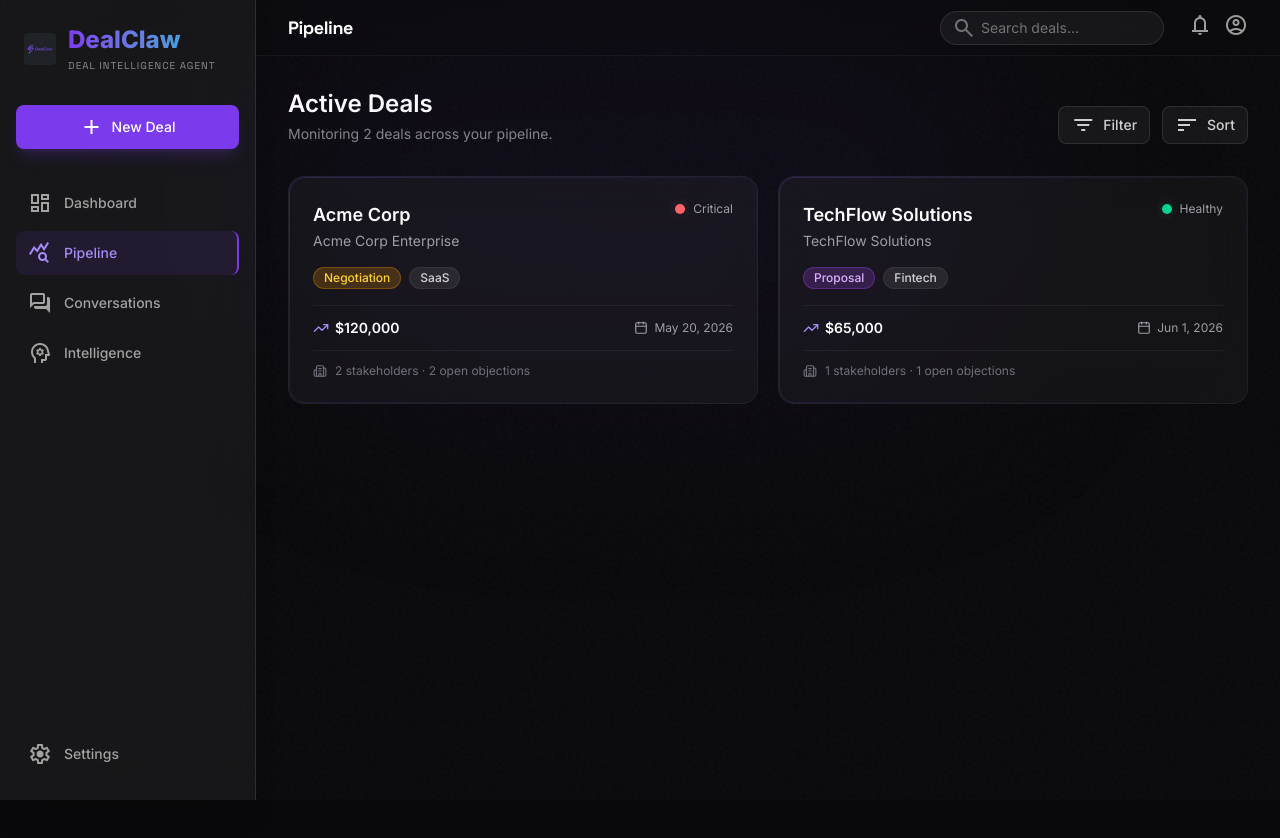
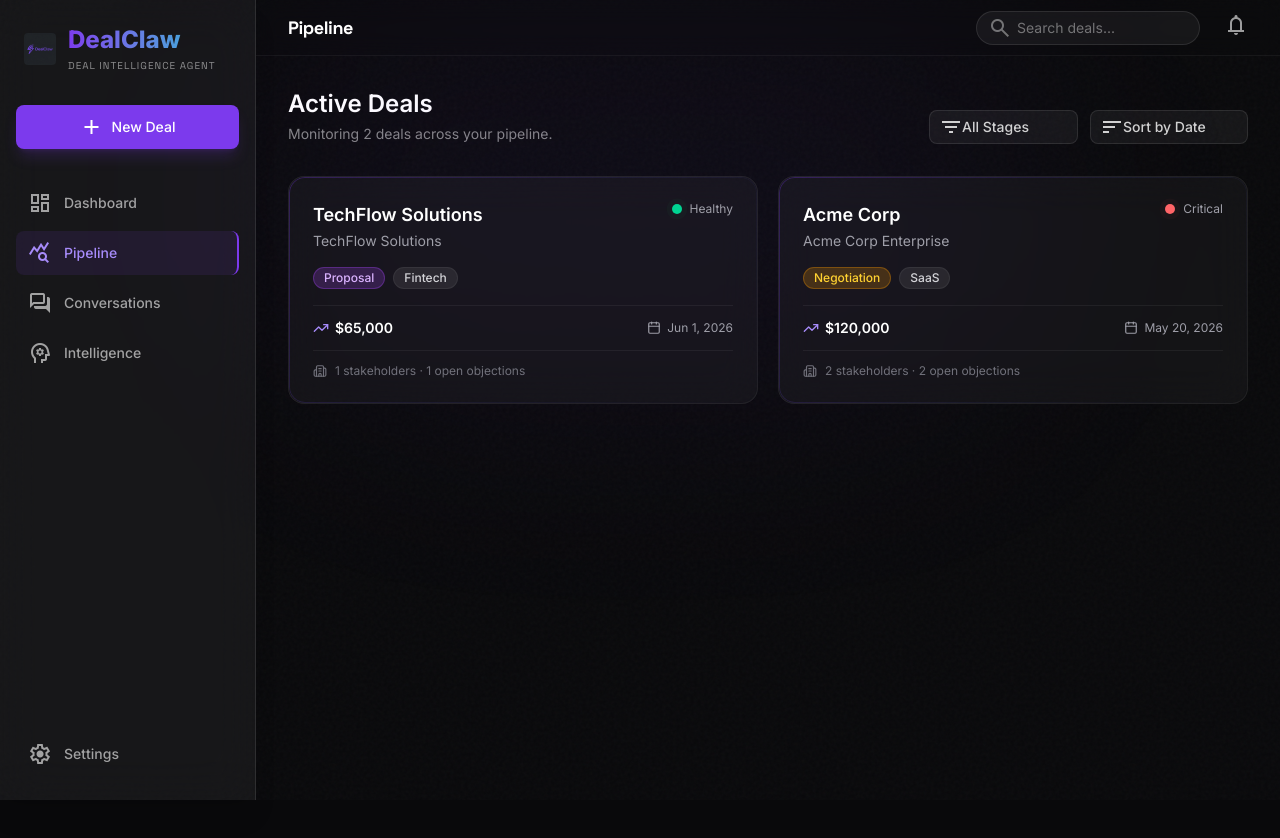
Before and after one commit to Dhairya1890/deals_agent, a React (Vite) app in the folder frontend/frontend/: page / in a window 1280 px wide. Shown: the top 838 px of the page. Built offline with nearby package versions, Linux system fonts and the light colour scheme.

Commit message:
refactor: implement global event bus for new deal modal and add filter/sort controls to DealsPage

```diff
--- a/frontend/frontend/src/components/Sidebar.jsx
+++ b/frontend/frontend/src/components/Sidebar.jsx
@@ -8,7 +8,7 @@ const NAV_ITEMS = [
   { icon: "psychology", label: "Intelligence", to: "#" },
 ];
 
-export default function Sidebar({ onNewDeal }) {
+export default function Sidebar() {
   const navigate = useNavigate();
 
   return (
@@ -32,7 +32,7 @@ export default function Sidebar({ onNewDeal }) {
 
       {/* New Deal Button */}
       <button
-        onClick={onNewDeal}
+        onClick={() => document.dispatchEvent(new CustomEvent("open-new-deal"))}
         className="w-full bg-primary-600 hover:bg-secondary-500 text-white font-medium text-sm py-2.5 px-4 rounded-lg flex items-center justify-center gap-2 mb-8 transition-colors shadow-lg shadow-primary-600/20"
         id="sidebar-new-deal"
       >
@@ -52,6 +52,12 @@ export default function Sidebar({ onNewDeal }) {
             <NavLink
               to={item.to}
               end={item.to === "/"}
+              onClick={(e) => {
+                if (item.to === "#") {
+                  e.preventDefault();
+                  alert(`${item.label} module is under development.`);
+                }
+              }}
               className={({ isActive }) =>
                 `flex items-center gap-3 px-3 py-2.5 rounded-lg text-sm font-medium transition-all ${
                   isActive && item.to !== "#"
--- a/frontend/frontend/src/components/TopBar.jsx
+++ b/frontend/frontend/src/components/TopBar.jsx
@@ -38,11 +38,6 @@ export default function TopBar() {
               notifications
             </span>
           </button>
-          <button className="text-white/60 hover:text-cyan-400 transition-all active:opacity-80">
-            <span className="material-symbols-outlined text-xl">
-              account_circle
-            </span>
-          </button>
         </div>
       </div>
     </header>
--- a/frontend/frontend/src/pages/DealsPage.jsx
+++ b/frontend/frontend/src/pages/DealsPage.jsx
@@ -154,9 +154,14 @@ export default function DealsPage() {
   const [deals, setDeals] = useState([]);
   const [loading, setLoading] = useState(true);
   const [modalOpen, setModalOpen] = useState(false);
+  const [filterStage, setFilterStage] = useState("all");
+  const [sortBy, setSortBy] = useState("date");
 
   useEffect(() => {
     loadDeals();
+    const handleOpenNewDeal = () => setModalOpen(true);
+    document.addEventListener("open-new-deal", handleOpenNewDeal);
+    return () => document.removeEventListener("open-new-deal", handleOpenNewDeal);
   }, []);
 
   const loadDeals = async () => {
@@ -197,14 +202,34 @@ export default function DealsPage() {
             </p>
           </div>
           <div className="flex gap-3">
-            <button className="bg-white/5 hover:bg-white/10 border border-white/10 text-white/80 px-3 py-1.5 rounded-lg text-sm font-medium flex items-center gap-2 transition-colors">
-              <span className="material-symbols-outlined text-sm">filter_list</span>
-              Filter
-            </button>
-            <button className="bg-white/5 hover:bg-white/10 border border-white/10 text-white/80 px-3 py-1.5 rounded-lg text-sm font-medium flex items-center gap-2 transition-colors">
-              <span className="material-symbols-outlined text-sm">sort</span>
-              Sort
-            </button>
+            <div className="relative">
+              <select
+                value={filterStage}
+                onChange={(e) => setFilterStage(e.target.value)}
+                className="appearance-none bg-white/5 hover:bg-white/10 border border-white/10 text-white/80 pl-8 pr-8 py-1.5 rounded-lg text-sm font-medium transition-colors cursor-pointer outline-none focus:ring-1 focus:ring-primary-600"
+              >
+                <option value="all" className="bg-[#09090b]">All Stages</option>
+                <option value="prospecting" className="bg-[#09090b]">Prospecting</option>
+                <option value="discovery" className="bg-[#09090b]">Discovery</option>
+                <option value="proposal" className="bg-[#09090b]">Proposal</option>
+                <option value="negotiation" className="bg-[#09090b]">Negotiation</option>
+                <option value="won" className="bg-[#09090b]">Closed-Won</option>
+                <option value="lost" className="bg-[#09090b]">Closed-Lost</option>
+              </select>
+              <span className="material-symbols-outlined text-sm absolute left-2.5 top-1/2 -translate-y-1/2 pointer-events-none text-white/80">filter_list</span>
+            </div>
+            <div className="relative">
+              <select
+                value={sortBy}
+                onChange={(e) => setSortBy(e.target.value)}
+                className="appearance-none bg-white/5 hover:bg-white/10 border border-white/10 text-white/80 pl-8 pr-8 py-1.5 rounded-lg text-sm font-medium transition-colors cursor-pointer outline-none focus:ring-1 focus:ring-primary-600"
+              >
+                <option value="date" className="bg-[#09090b]">Sort by Date</option>
+                <option value="value" className="bg-[#09090b]">Sort by Value</option>
+                <option value="name" className="bg-[#09090b]">Sort by Name</option>
+              </select>
+              <span className="material-symbols-outlined text-sm absolute left-2.5 top-1/2 -translate-y-1/2 pointer-events-none text-white/80">sort</span>
+            </div>
           </div>
         </div>
 
@@ -214,7 +239,15 @@ export default function DealsPage() {
             <Loader2 className="w-6 h-6 animate-spin text-primary-400" />
           </div>
         ) : (
-          <DealList deals={deals} />
+          <DealList
+            deals={[...deals]
+              .filter((d) => filterStage === "all" || d.stage === filterStage)
+              .sort((a, b) => {
+                if (sortBy === "value") return b.value_usd - a.value_usd;
+                if (sortBy === "name") return a.company.localeCompare(b.company);
+                return a.id > b.id ? -1 : 1;
+              })}
+          />
         )}
       </div>
 
```
